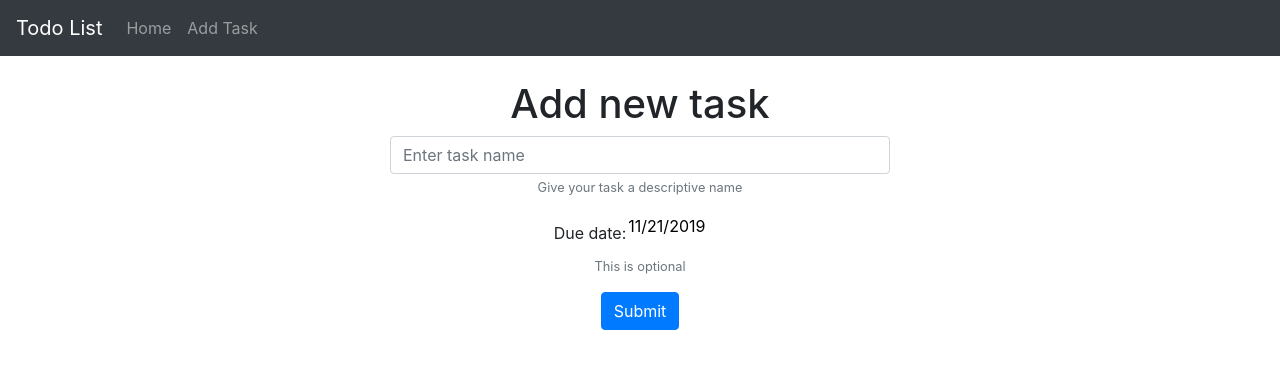
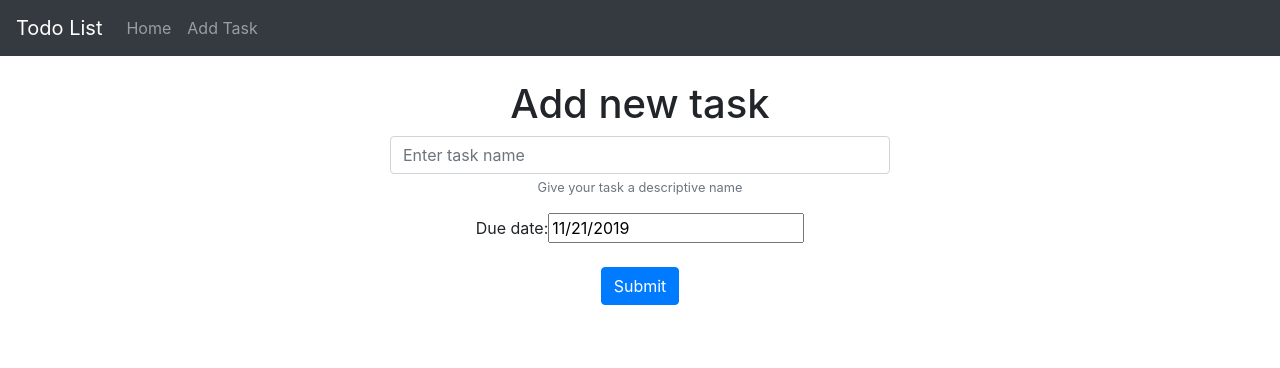
Before and after one commit to c0llision/todo-list-react, a React (Create React App) app: page /add-task in a window 1280 px wide. Shown: the top 368 px of the page. Built offline with nearby package versions, Linux system fonts and the light colour scheme.

Commit message:
restrict acces to do lists using a uuid

```diff
--- a/src/App.css
+++ b/src/App.css
@@ -21,16 +21,16 @@
   color: #09d3ac;
 }
 
-.react-datepicker__input-container {
+table .react-datepicker__input-container {
   display: block;
 }
 
-.react-datepicker-wrapper {
+table .react-datepicker-wrapper {
   width: 100px;
   overflow: hidden;
 }
 
-.react-datepicker__input-container input{
+table .react-datepicker__input-container input{
   width: 100px;
   outline: none;
   border: none;
@@ -41,7 +41,8 @@
   width: auto;
   background:transparent;
 }
-.react-datepicker__input-container input:hover{
+
+table .react-datepicker__input-container input:hover{
     text-decoration: underline;
 }
 
--- a/src/App.js
+++ b/src/App.js
@@ -7,6 +7,7 @@ import Nav from 'react-bootstrap/Nav';
 
 import AddTaskPage from './components/addTaskPage';
 import HomePage from './components/homePage';
+import TodoPage from './components/todoPage';
 
 import { Switch, Route, BrowserRouter } from 'react-router-dom';
 
@@ -26,6 +27,7 @@ function App() {
       <Switch>
         <Route exact path="/" component={HomePage}/>
         <Route exact path="/add-task" component={AddTaskPage}/>
+        <Route path="/todo/:id" component={TodoPage}/>
       </Switch>
 
     </div>
--- a/src/components/addTaskPage.js
+++ b/src/components/addTaskPage.js
@@ -33,6 +33,7 @@ class AddTaskPage extends React.Component {
 
     handleSubmit(event) {
         this.submitTask({
+            listId: localStorage.getItem('listId'),
             taskName: this.state.taskName,
             dueDate: this.state.dueDate,
             status: 'Not done'
@@ -43,7 +44,7 @@ class AddTaskPage extends React.Component {
 
     submitTask(taskData) {
         axios.put('http://localhost:4000/api/tasks', taskData)
-        .then()
+        .then(alert("New task was added, name: " + taskData.taskName))
         .catch();
     }
 
@@ -65,9 +66,6 @@ class AddTaskPage extends React.Component {
                     <Form.Label>
                      <DatePicker selected={this.state.dueDate} onChange={this.handleDueDate} />
                     </Form.Label>
-                    <Form.Text className="text-muted">
-                        This is optional
-                    </Form.Text>
                   </Form.Group>
 
                   <Button variant="primary" type="submit">
--- a/src/components/homePage.js
+++ b/src/components/homePage.js
@@ -2,12 +2,30 @@ import React from 'react';
 
 import TodoTable from './todoTable';
 
+import Alert from 'react-bootstrap/Alert';
+
 class HomePage extends React.Component {
     render() {
+        // try load list id from LS
+        let listId = localStorage.getItem('listId');
+
+        // no list id found, generate a new one
+        if (listId === null) {
+            var uuid = require("uuid");
+            listId = uuid.v4();
+            localStorage.setItem('listId', listId);
+
+        }
+
         return (
             <div className="App">
                 <br />
-                <TodoTable />
+                <Alert style={{width:'800px', margin:'auto'}} variant="primary">
+                Get back to this todo list by bookmarking the following url:<br />
+                http://localhost:3000/todo/{listId}
+                </Alert>
+                <br />
+                <TodoTable listId={listId} />
             </div>
         );
     }
--- a/src/components/todoItems.js
+++ b/src/components/todoItems.js
@@ -4,11 +4,12 @@ import axios from 'axios';
 
 class TodoItems extends React.Component {
     state = {
-        tasks: [ ]
+        tasks: [ ],
     };
 
     componentDidMount() {
-        axios.get('http://localhost:4000/api/tasks')
+        // get tasks from backend
+        axios.get('http://localhost:4000/api/tasks/' + this.props.listId)
         .then(res => {
             this.setState({ tasks: res.data});
         }).catch((err) => {
@@ -16,6 +17,9 @@ class TodoItems extends React.Component {
         });
     }
 
+    constructor(props) {
+        super();
+    }
     render() {
         return (
             this.state.tasks.map((t) => {
--- a/src/components/todoTable.js
+++ b/src/components/todoTable.js
@@ -2,10 +2,16 @@ import React from 'react';
 import Table from 'react-bootstrap/Table';
 import TodoItems from './todoItems';
 
+
 class TodoTable extends React.Component {
+
+    constructor(props) {
+        super();
+    }
 
     render() {
         return (
+
             <div className="App">
               <Table striped bordered hover style={{width: 800, margin:"auto"}}>
                 <thead>
@@ -16,7 +22,7 @@ class TodoTable extends React.Component {
                   </tr>
                 </thead>
                 <tbody>
-                  <TodoItems></TodoItems>
+                  <TodoItems listId={this.props.listId}></TodoItems>
                 </tbody>
               </Table>
             </div>
```
Also changed, not shown: src/components/todoItem.js (indentation only), 1 other file (tests, documents, lock files or other folders).
